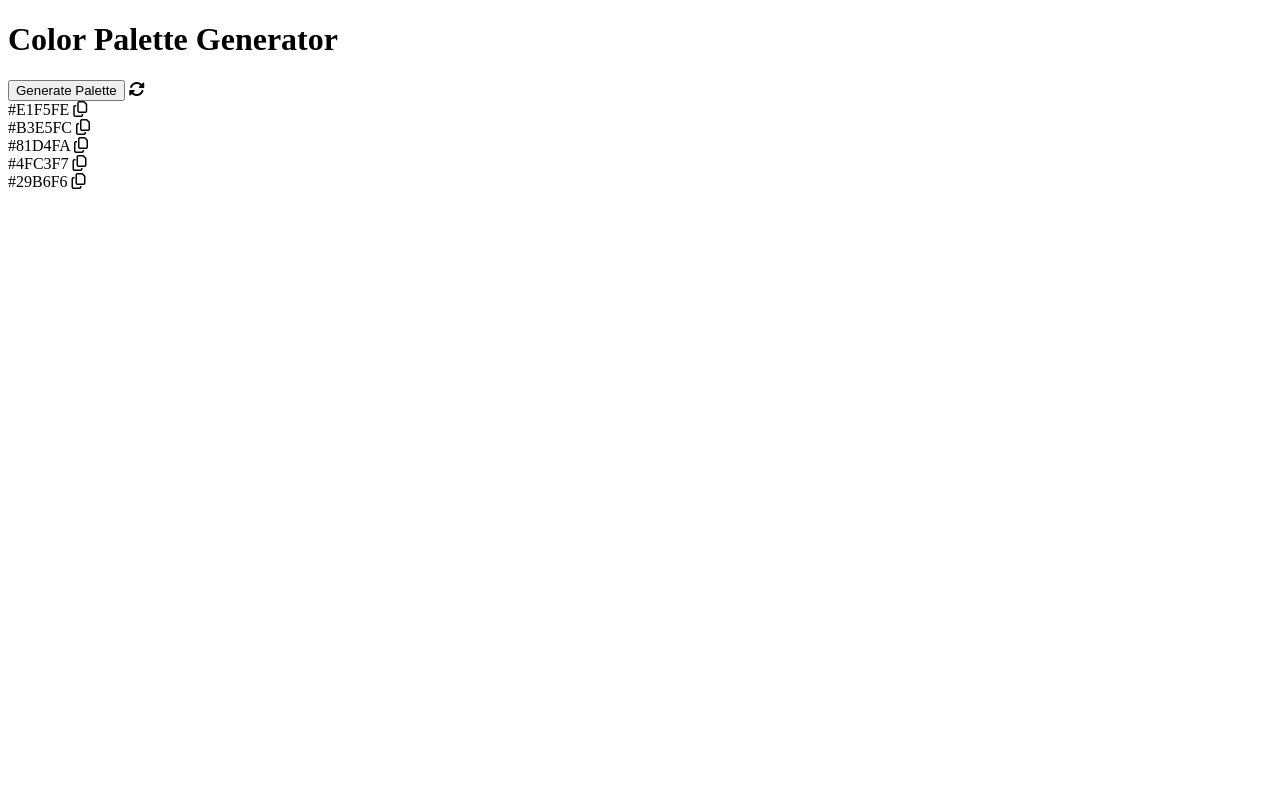
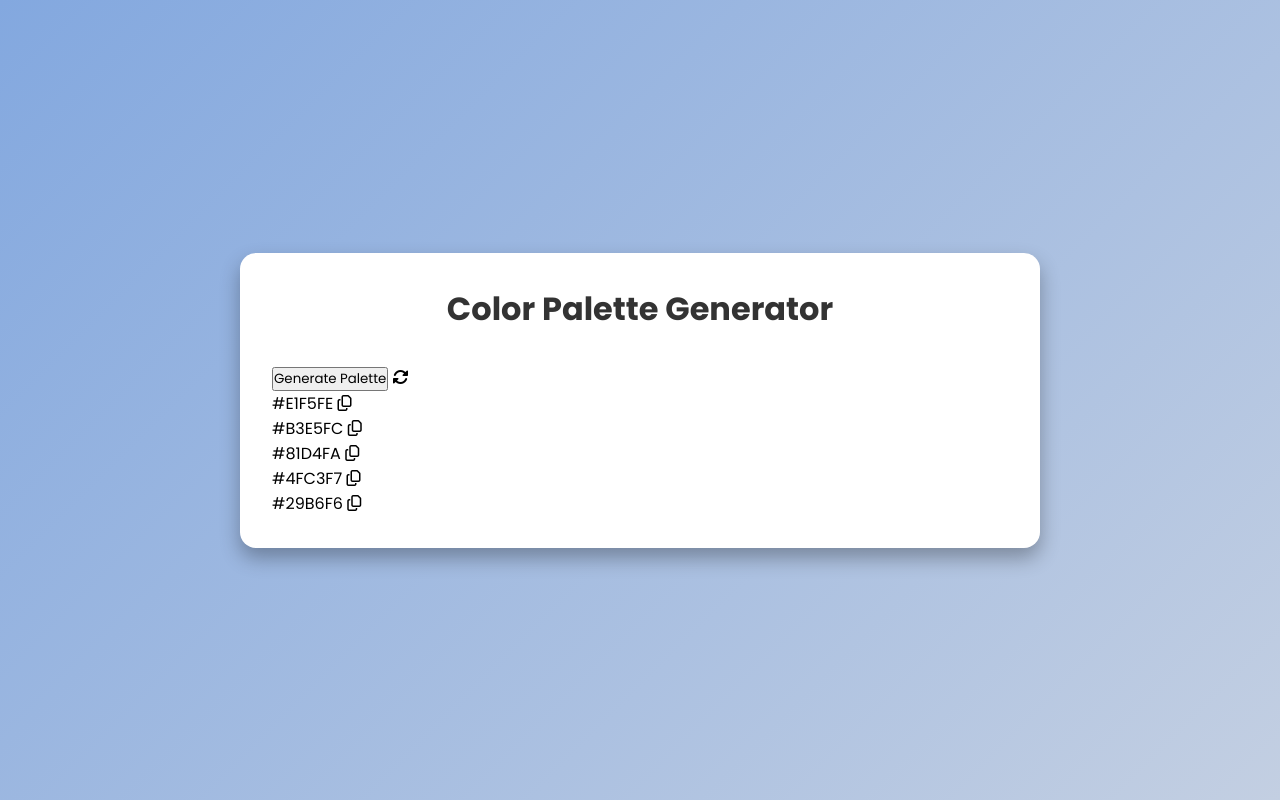
Before and after one commit to juliemariecrawford/ColorPaletteGenerator, a plain HTML site: page index.html in a window 1280 px wide. Drawn offline with Linux system fonts and the light colour scheme.

Commit message:
text and some style

```diff
--- a/style.css
+++ b/style.css
@@ -0,0 +1,38 @@
+@import url(https://fonts.googleapis.com/css?family=Poppins:100,100italic,200,200italic,300,300italic,regular,italic,500,500italic,600,600italic,700,700italic,800,800italic,900,900italic);
+* {
+    margin: 0;
+    padding: 0;
+    box-sizing: border-box;
+    font-family: "Poppins";
+}
+
+body {
+    background: linear-gradient(135deg, #83a8df, #c3cfe2);
+    min-height: 100vh;
+    display: flex;
+    align-items: center;
+    justify-content: center;
+    padding: 20px;
+}
+
+.container {
+    background-color: white;
+    border-radius: 16px;
+    padding: 32px;
+    width: 100%;
+    max-width: 800px;
+    box-shadow: 0 10px 20px rgba(0, 0, 0, 0.3);
+}
+
+h1 {
+   text-align: center;
+   margin-bottom: 24px;
+   color: #333;
+   position: relative;
+   padding-bottom: 8px;
+}
+
+h1:after{
+    position: absolute;
+
+}
```
Also changed, not shown: index.html (+6 -8 lines).
